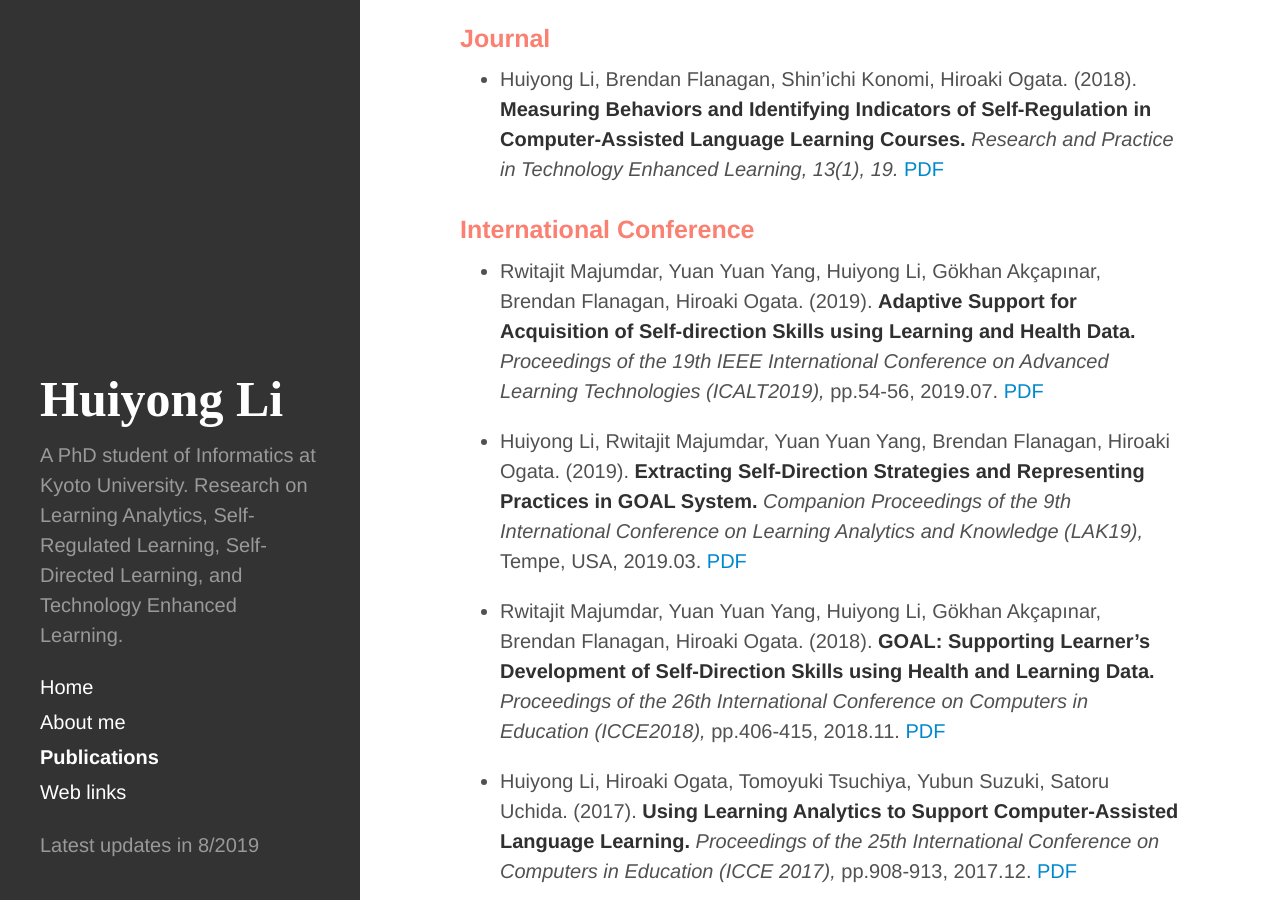
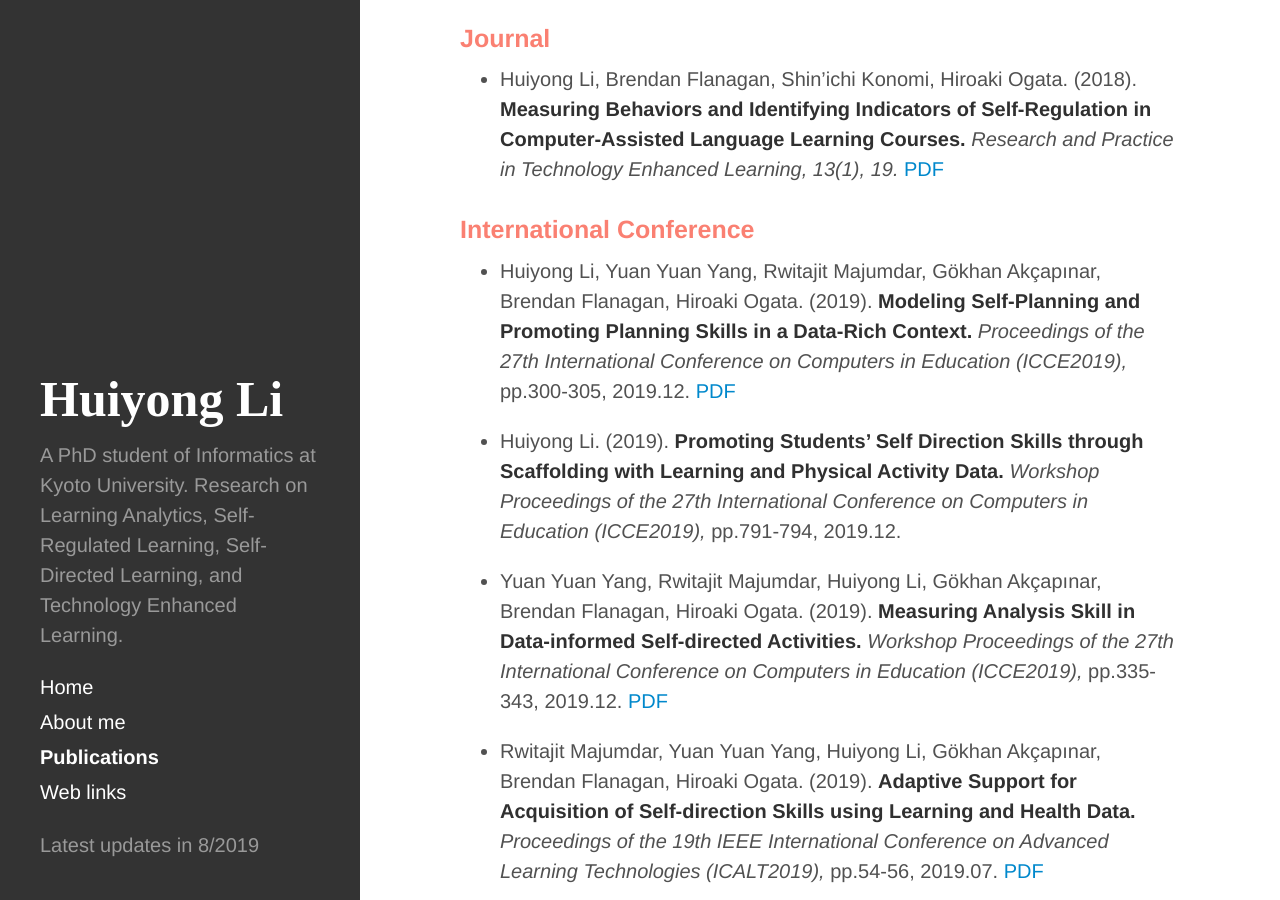
Before and after one commit to li-huiyong/li-huiyong.github.io, a Jekyll site: the page built from publications.md, in a window 1280 px wide and 900 px high, scrolled down 229 px. Built offline with Jekyll 4.4.1, drawn with Linux system fonts in a browser that asks for light colours; nearby versions of some CDN libraries; some web fonts are replaced.

Commit message:
add ICCE2019 papers

```diff
--- a/publications.md
+++ b/publications.md
@@ -13,6 +13,12 @@ ___
 
 ### <span style="color: Salmon; ">International Conference</span>
 
+* Huiyong Li, Yuan Yuan Yang, Rwitajit Majumdar, Gökhan Akçapınar, Brendan Flanagan, Hiroaki Ogata. (2019). **Modeling Self-Planning and Promoting Planning Skills in a Data-Rich Context.** _Proceedings of the 27th International Conference on Computers in Education (ICCE2019),_ pp.300-305, 2019.12. [PDF](https://www.researchgate.net/publication/337745707_Modeling_Self-Planning_and_Promoting_Planning_Skills_in_a_Data-Rich_Context){:target="_blank"}
+
+* Huiyong Li. (2019). **Promoting Students’ Self Direction Skills through Scaffolding with Learning and Physical Activity Data.** _Workshop Proceedings of the 27th International Conference on Computers in Education (ICCE2019),_ pp.791-794, 2019.12.
+
+* Yuan Yuan Yang, Rwitajit Majumdar, Huiyong Li, Gökhan Akçapınar, Brendan Flanagan, Hiroaki Ogata. (2019). **Measuring Analysis Skill in Data-informed Self-directed Activities.** _Workshop Proceedings of the 27th International Conference on Computers in Education (ICCE2019),_ pp.335-343, 2019.12. [PDF](https://www.researchgate.net/publication/337745791_Measuring_Analysis_Skill_in_Data-informed_Self-directed_Activities){:target="_blank"}
+
 * Rwitajit Majumdar, Yuan Yuan Yang, Huiyong Li, Gökhan Akçapınar, Brendan Flanagan, Hiroaki Ogata. (2019). **Adaptive Support for Acquisition of Self-direction Skills using Learning and Health Data.** _Proceedings of the 19th IEEE International Conference on Advanced Learning Technologies (ICALT2019),_ pp.54-56, 2019.07. [PDF](https://www.researchgate.net/profile/Goekhan_Akcapinar/publication/334625128_Adaptive_Support_for_Acquisition_of_Self-direction_Skills_using_Learning_and_Health_Data/links/5d369c00a6fdcc370a57828c/Adaptive-Support-for-Acquisition-of-Self-direction-Skills-using-Learning-and-Health-Data.pdf){:target="_blank"}
 
 * Huiyong Li, Rwitajit Majumdar, Yuan Yuan Yang, Brendan Flanagan, Hiroaki Ogata. (2019). **Extracting Self-Direction Strategies and Representing Practices in GOAL System.** _Companion Proceedings of the 9th International Conference on Learning Analytics and Knowledge (LAK19),_  Tempe, USA, 2019.03. [PDF](https://www.researchgate.net/publication/331398537_Extracting_Self-Direction_Strategies_and_Representing_Practices_in_GOAL_System){:target="_blank"}
```
